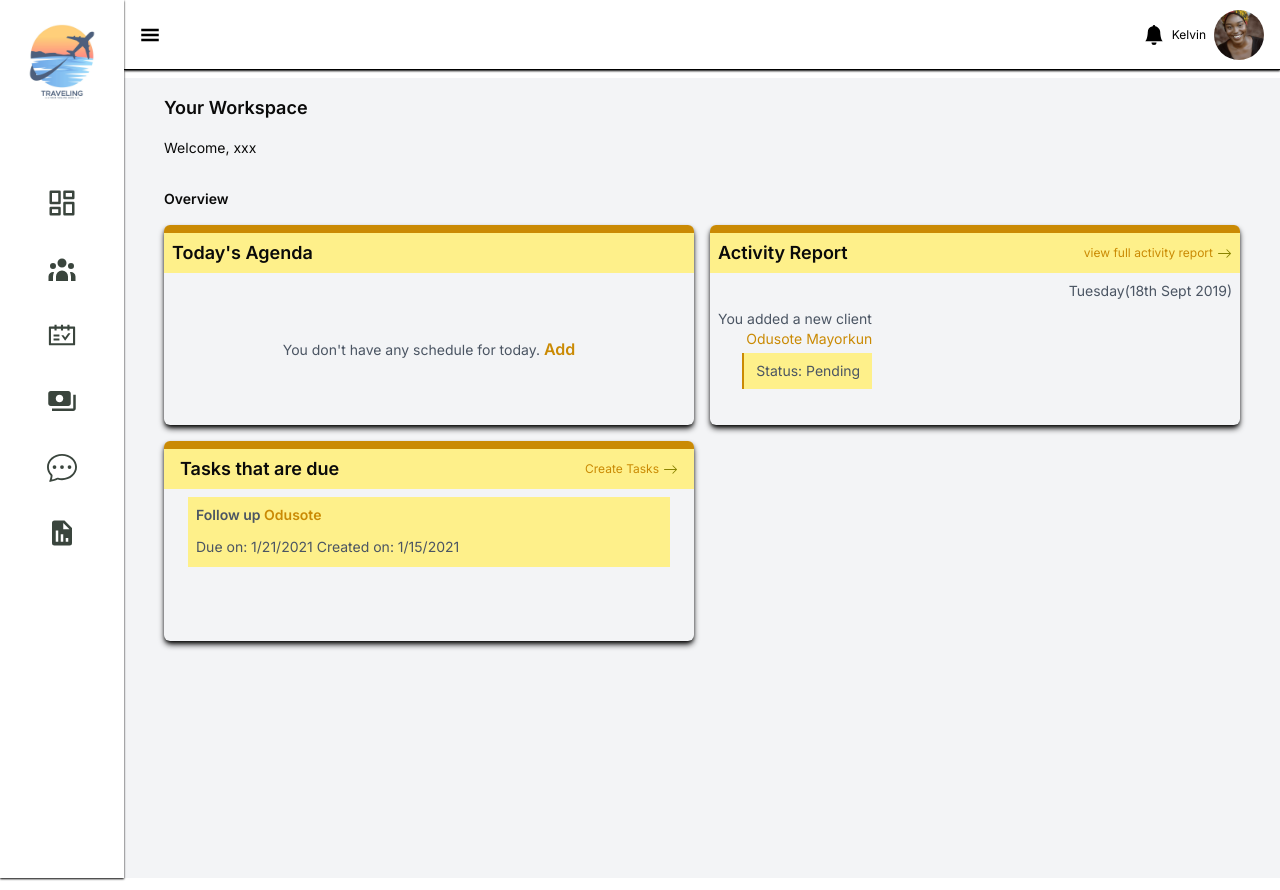
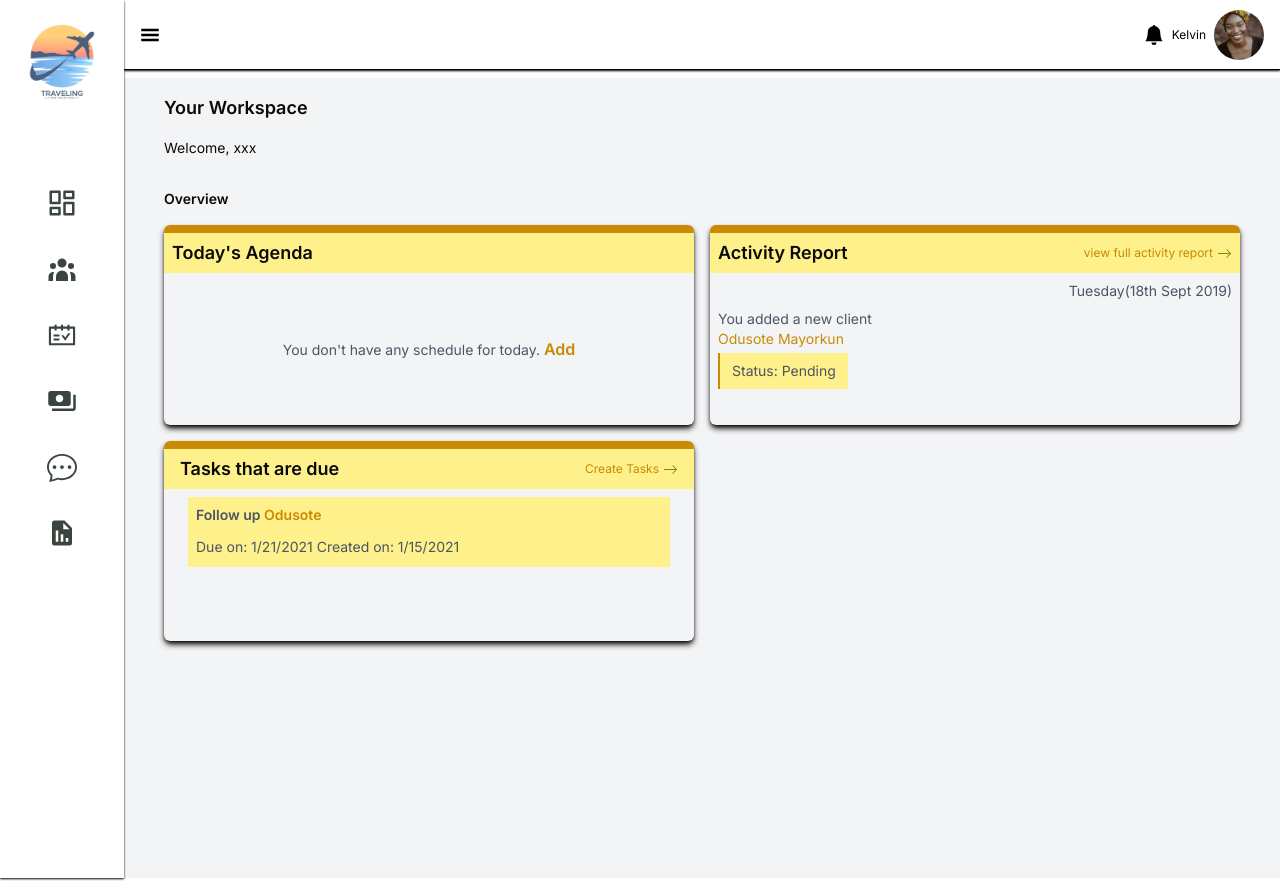
Before and after one commit to oddways/travelagency-frontend, a Next.js app: page / in a window 1280 px wide. Built offline with nearby package versions, Linux system fonts and the light colour scheme.

Commit message:
Update WorkspaceComponent.jsx

```diff
--- a/components/Workspace/WorkspaceComponent.jsx
+++ b/components/Workspace/WorkspaceComponent.jsx
@@ -53,10 +53,10 @@ const WorkspaceComponent = () => {
               <p className="self-start text-xs md:text-sm text-gray-600 whitespace-nowrap">
                 You added a new client
               </p>
-              <p className="self-end text-xs md:text-sm text-yellow-600 whitespace-nowrap">
+              <p className="self-end md:self-start text-xs md:text-sm text-yellow-600 whitespace-nowrap">
                 Odusote Mayorkun
               </p>
-              <p className="self-end px-3 mt-1 py-2 border-l-2 border-yellow-600 bg-yellow-200  text-xs md:text-sm text-gray-600 whitespace-nowrap">
+              <p className="self-end md:self-start px-3 mt-1 py-2 border-l-2 border-yellow-600 bg-yellow-200  text-xs md:text-sm text-gray-600 whitespace-nowrap">
                 Status: Pending
               </p>
             </div>
@@ -85,7 +85,7 @@ const WorkspaceComponent = () => {
                   Odusote
                 </span>
               </p>
-              <p className=" text-xs md:text-sm text-gray-600 whitespace-nowrap">
+              <p className=" text-xs lg:text-sm text-gray-600 whitespace-nowrap">
                 Due on: 1/21/2021 Created on: 1/15/2021
               </p>
             </div>
```
